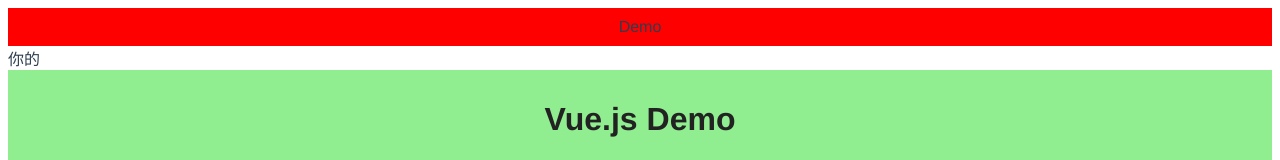
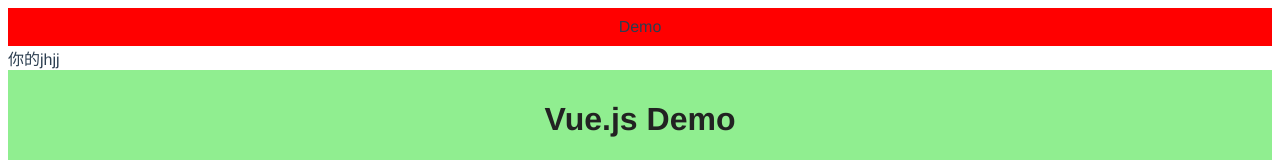
Before and after one commit to 601460003/Vue-FlexDemo, a Vue app: page / in a window 1280 px wide. Shown: the top 160 px of the page. Built offline with nearby package versions, Linux system fonts and the light colour scheme.

Commit message:
你的不帮我

```diff
--- a/src/App.vue
+++ b/src/App.vue
@@ -1,7 +1,7 @@
 <template>
   <div id="app">
     <router-view/>
-    <div>你的</div>
+    <div>你的jhjj</div>
     <app-header></app-header>
     <users></users>
     <app-footer></app-footer>
```
